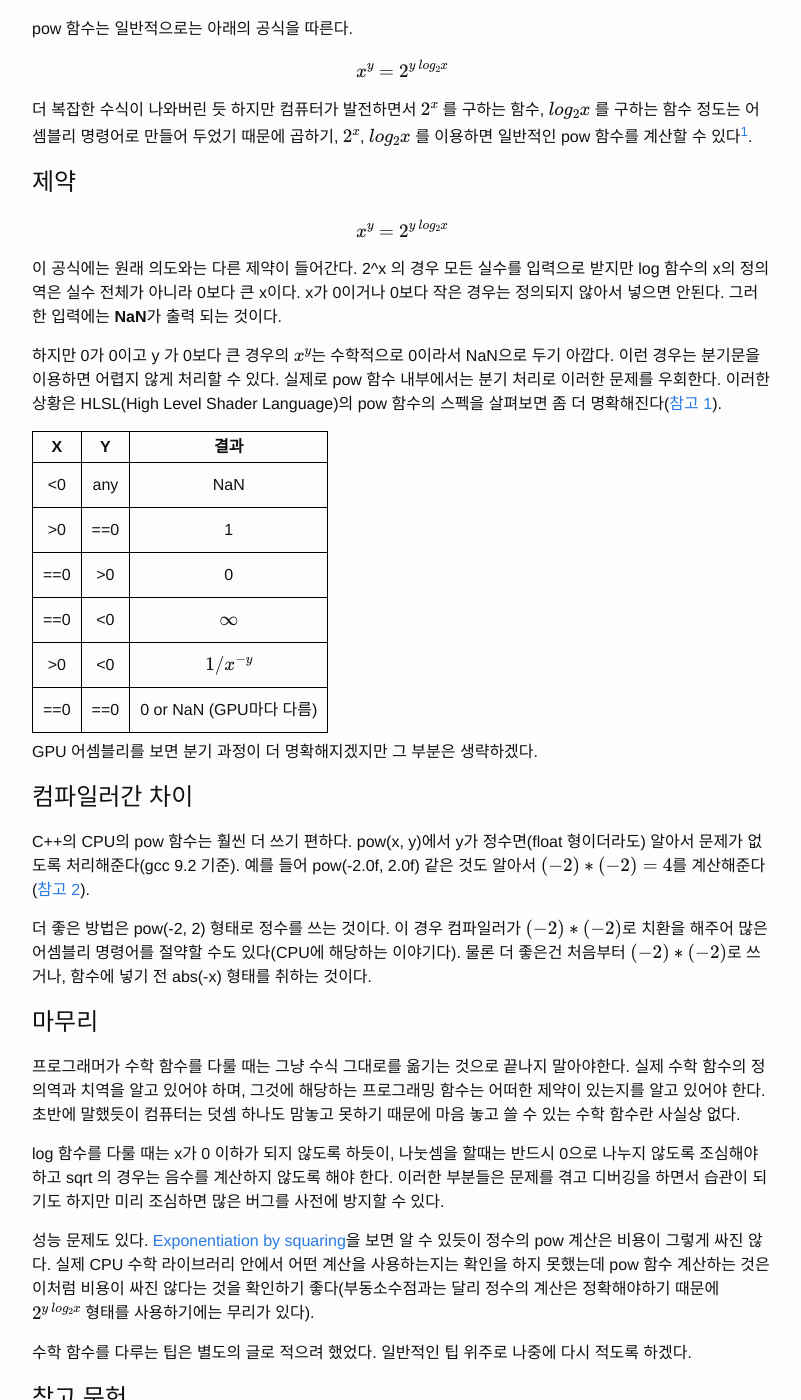
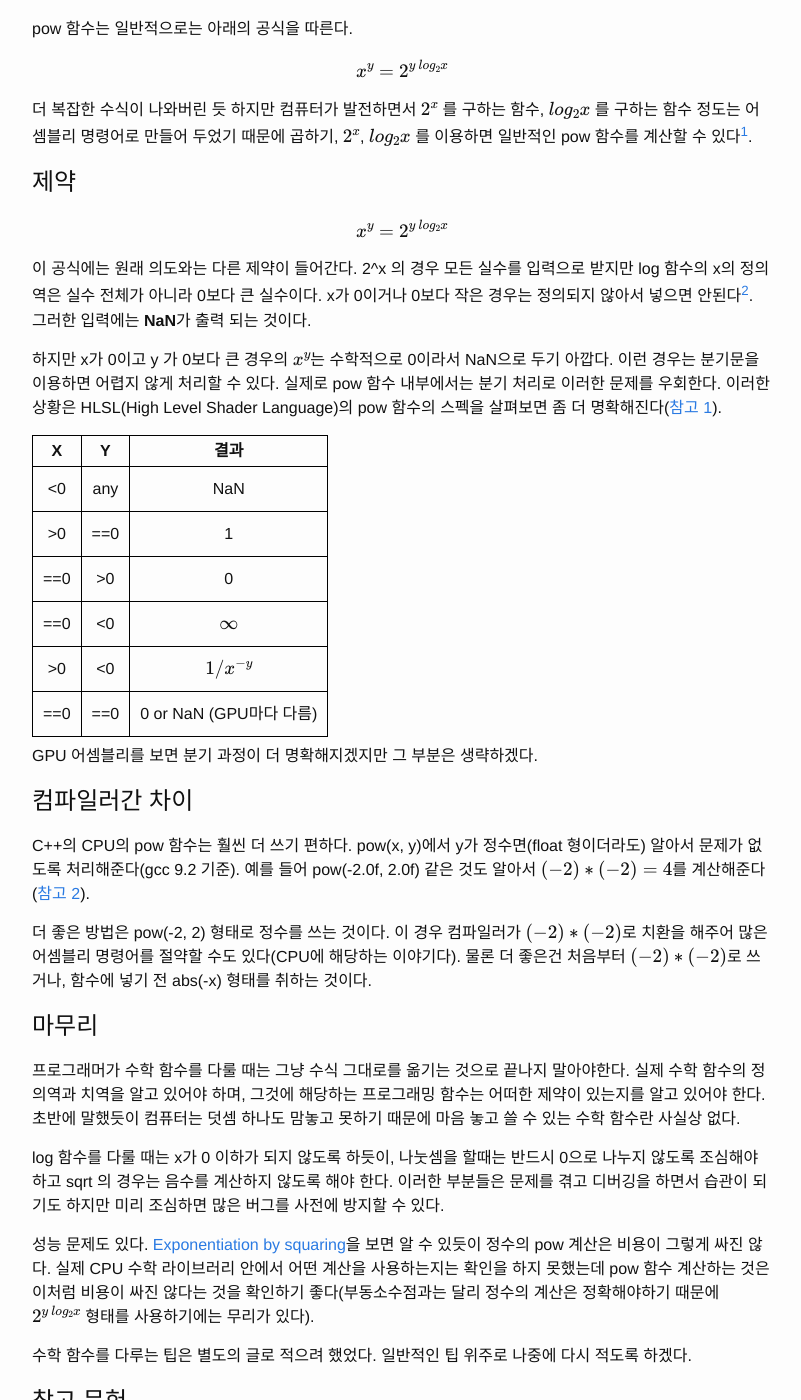
Before and after one commit to Hybrid3D/hybrid3d.github.io, a Jekyll site: the page built from _posts/software-engineering/2020-03-08-differences-between-pow-and-2-2.md, in a window 1280 px wide and 1400 px high, scrolled down 846 px. Shown: the whole window, without its empty margins (238-1039 px from the left). Built offline with Jekyll 4.4.1, drawn with Linux system fonts in a browser that asks for light colours; formulas are drawn with MathJax 3; comment, search, counter and statistics services are not loaded; some of the changed text lies outside the part shown.

Commit message:
오타 및 몇몇 설명 수정

```diff
--- a/_posts/software-engineering/2020-03-08-differences-between-pow-and-2-2.md
+++ b/_posts/software-engineering/2020-03-08-differences-between-pow-and-2-2.md
@@ -36,9 +36,9 @@
 
 $$x^y = 2^{y\,log_2 x}$$
 
-이 공식에는 원래 의도와는 다른 제약이 들어간다. 2^x 의 경우 모든 실수를 입력으로 받지만 log 함수의 x의 정의역은 실수 전체가 아니라 0보다 큰 x이다. x가 0이거나 0보다 작은 경우는 정의되지 않아서 넣으면 안된다. 그러한 입력에는 **NaN**가 출력 되는 것이다.
+이 공식에는 원래 의도와는 다른 제약이 들어간다. 2^x 의 경우 모든 실수를 입력으로 받지만 log 함수의 x의 정의역은 실수 전체가 아니라 0보다 큰 실수이다. x가 0이거나 0보다 작은 경우는 정의되지 않아서 넣으면 안된다[^2]. 그러한 입력에는 **NaN**가 출력 되는 것이다.
 
-하지만 0가 0이고 y 가 0보다 큰 경우의 $$x^y$$는 수학적으로 0이라서 NaN으로 두기 아깝다. 이런 경우는 분기문을 이용하면 어렵지 않게 처리할 수 있다. 실제로 pow 함수 내부에서는 분기 처리로 이러한 문제를 우회한다. 이러한 상황은 HLSL(High Level Shader Language)의 pow 함수의 스펙을 살펴보면 좀 더 명확해진다([참고 1][1]).
+하지만 x가 0이고 y 가 0보다 큰 경우의 $$x^y$$는 수학적으로 0이라서 NaN으로 두기 아깝다. 이런 경우는 분기문을 이용하면 어렵지 않게 처리할 수 있다. 실제로 pow 함수 내부에서는 분기 처리로 이러한 문제를 우회한다. 이러한 상황은 HLSL(High Level Shader Language)의 pow 함수의 스펙을 살펴보면 좀 더 명확해진다([참고 1][1]).
 
 {:class="table table-bordered"}
 |X|Y|결과|
@@ -74,7 +74,9 @@
 3. [Exponentiation by squaring][3] - pow(x, y)의 y가 양의 정수일 경우 계산하는 알고리즘이다.
 
 [^1]: $$2^x$$, $$log_2 x$$ 명령어가 없는 CPU의 경우 계산 테이블로 미리 만들어두는 것도 흔히 쓰는 방식이다.
+[^2]: 수학적으로 정의되지 않음(undefined)은 그냥 무조건 피해야하는 것이라고 보면 된다. 정의 되지 않는 것을 사용할 경우 수학의 수식 체계가 망가진다. 이게 망가지면 흔한 유머처럼 1=2와 같은 잘못된 수식이 만들어진다. (예시, [How to Prove That 1 = 2?][4])
 
 [1]: https://docs.microsoft.com/en-us/windows/win32/direct3dhlsl/dx-graphics-hlsl-pow "pow"
 [2]: https://en.cppreference.com/w/cpp/numeric/math/pow "std::pow"
 [3]: https://en.wikipedia.org/wiki/Exponentiation_by_squaring "Exponentiation by squaring"
+[4]: https://www.quickanddirtytips.com/education/math/how-to-prove-that-1-2 ""How to Prove That 1 = 2?"
```
